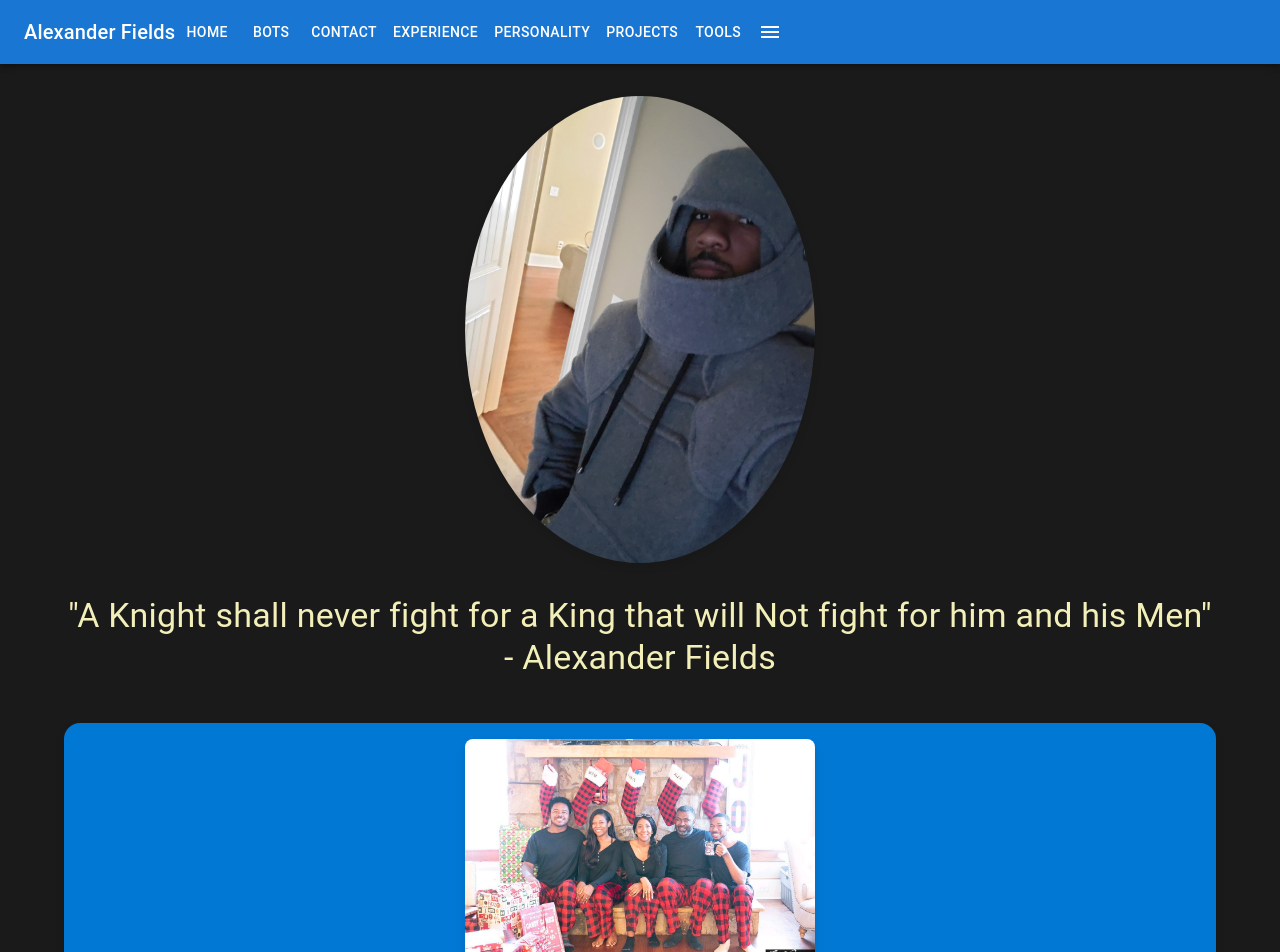
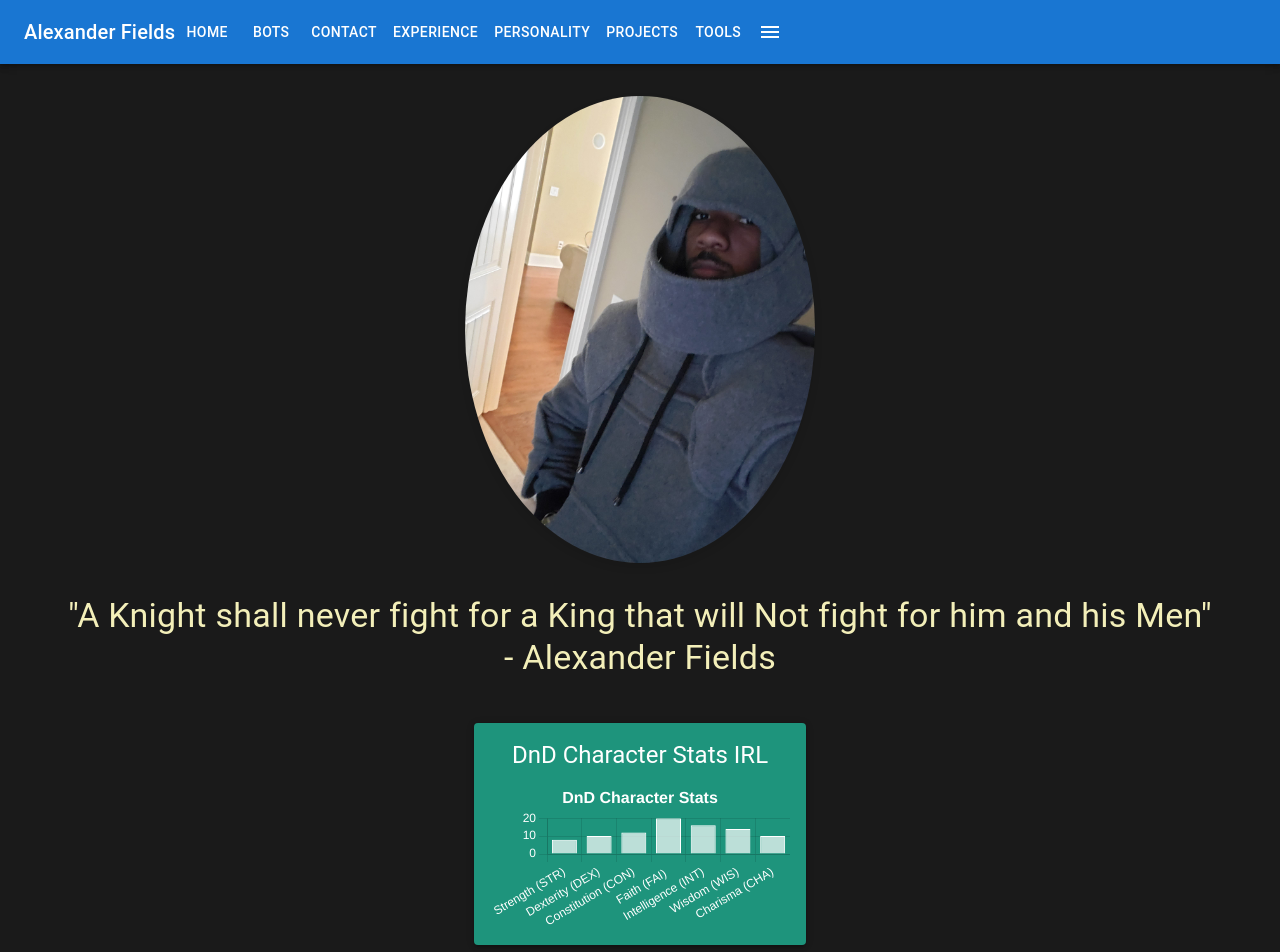
Before and after one commit to roku674/Website, a React (Create React App) app in the folder frontend/: page /personality in a window 1280 px wide. Shown: the top 952 px of the page. Built offline with nearby package versions, Linux system fonts and the light colour scheme; no server answers.

Commit message:
Update Personality.js

```diff
--- a/frontend/src/pages/Personality.js
+++ b/frontend/src/pages/Personality.js
@@ -71,6 +71,61 @@ const Personality = () => {
             </Typography>
           </Grid>
 
+        {/* DnD Stats Section */}
+<Grid item xs={12} md={8}>
+  <Paper
+    elevation={3}
+    style={{
+      padding: "16px",
+      backgroundColor: "#1e947c",
+      color: "white",
+    }}
+  >
+    <Typography
+      variant="h5"
+      gutterBottom
+      align="center"
+      style={{ color: "white" }}
+    >
+      DnD Character Stats IRL
+    </Typography>
+    <Bar
+      data={{
+        ...data,
+        datasets: [
+          {
+            ...data.datasets[0],
+            backgroundColor: "rgba(255, 255, 255, 0.7)", // Lightened white for contrast
+            borderColor: "white",
+            hoverBackgroundColor: "rgba(255, 255, 255, 0.9)", // Slightly stronger hover
+          },
+        ],
+      }}
+      options={{
+        ...options,
+        plugins: {
+          ...options.plugins,
+          title: {
+            ...options.plugins.title,
+            color: "white", // Chart title in white
+          },
+        },
+        scales: {
+          x: {
+            ...options.scales.x,
+            ticks: { color: "white" }, // White x-axis labels
+          },
+          y: {
+            beginAtZero: true,
+            max: 20,
+            ticks: { color: "white" }, // White y-axis labels
+          },
+        },
+      }}
+    />
+  </Paper>
+</Grid>
+
           {/* Personality Text Section */}
           <Grid item xs={12} md={8}>
             <Box className="bubble flex-start mb-2 p-3">
@@ -130,16 +185,6 @@ const Personality = () => {
             </Box>
           </Grid>
 
-         {/* DnD Stats Section */}
-         <Grid item xs={12} md={8}>
-            <Paper elevation={3} style={{ padding: "16px" }}>
-              <Typography variant="h5" gutterBottom align="center">
-                DnD Character Stats IRL
-              </Typography>
-              <Bar data={data} options={options} />
-            </Paper>
-          </Grid>
-
         </Grid>
       </Box>
     </Container>
```
